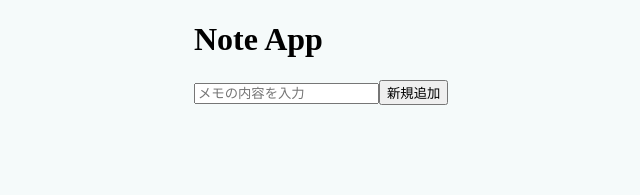
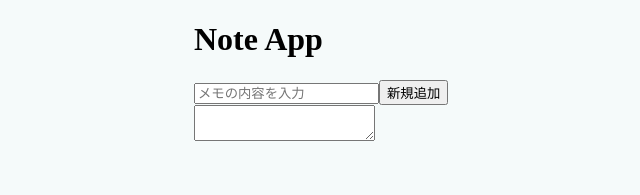
Before and after one commit to mami-inuzuka/vue_note_spa, a Vue app: page / in a window 1280 px wide. Shown: the top 195 px of the page, without its empty margins (46-686 px from the left). Built offline with nearby package versions, Linux system fonts and the light colour scheme.

Commit message:
NoteEditコンポーネントの作成

```diff
--- a/src/components/Board.vue
+++ b/src/components/Board.vue
@@ -1,23 +1,32 @@
 <template>
   <div class="board__wrap">
     <h1>Note App</h1>
-    <note v-for="item in noteList"
-      :noteText="item.noteText"
-      :key="item.id"
-    />
-    <note-add />
+    <div class="board__inner">
+      <div class="board__item">
+        <note v-for="item in noteList"
+          :noteText="item.noteText"
+          :key="item.id"
+        />
+        <note-add />
+      </div>
+      <div class="board__item">
+        <note-edit />
+      </div>
+    </div>
   </div>
 </template>
 
 <script>
+import { mapState } from 'vuex'
 import NoteAdd from './NoteAdd.vue'
 import Note from './Note.vue'
-import { mapState } from 'vuex'
+import NoteEdit from './NoteEdit.vue'
 
 export default {
   components: {
     NoteAdd,
-    Note
+    Note,
+    NoteEdit
   },
   computed: {
     ...mapState(['noteList'])
--- /dev/null
+++ b/src/components/NoteEdit.vue
@@ -0,0 +1,9 @@
+<template>
+  <textarea></textarea>
+</template>
+
+<script>
+export default {
+
+}
+</script>
```
